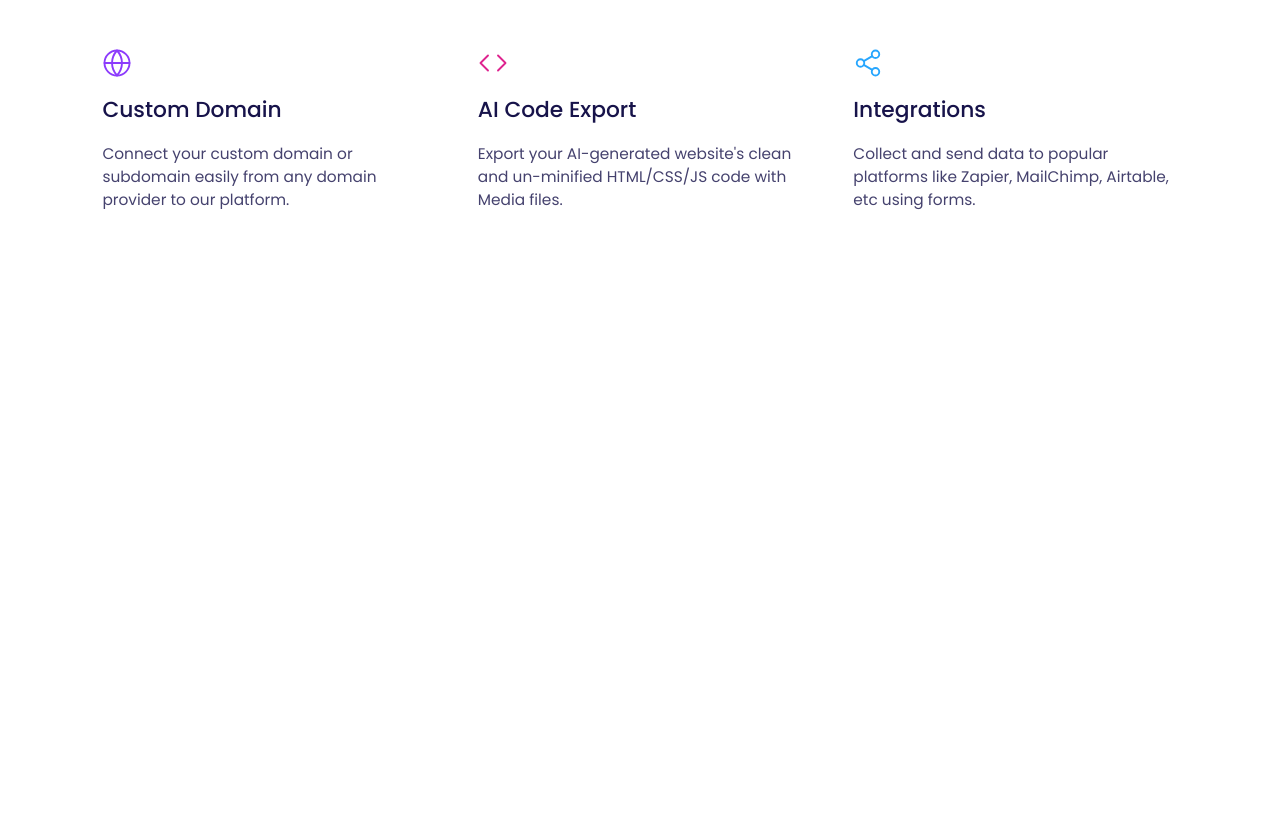
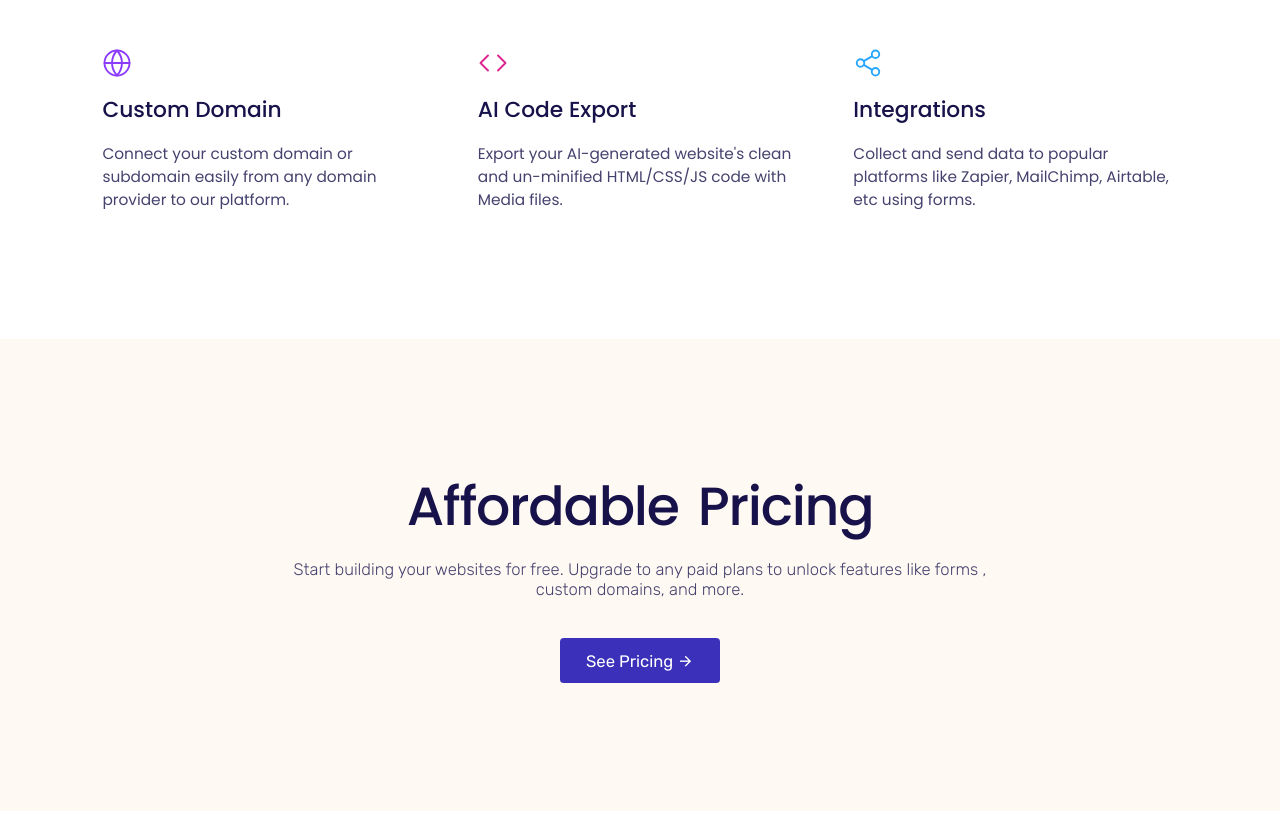
Before and after one commit to adibzamanbd/dorik-ai, a plain HTML site: page index.html in a window 1280 px wide. Shown: the part 6984-7798 px from the top of the page. Before the commit the page ends 7220 px from the top, so only its background shows below. Drawn offline with nearby package versions, Linux system fonts and the light colour scheme.

Commit message:
pricing section added

```diff
--- a/assets/css/style.css
+++ b/assets/css/style.css
@@ -1033,9 +1033,10 @@ main {
   display: grid;
   grid-template-columns: repeat(3, 1fr);
   gap: 4vw;
+  margin-bottom: 8vw;
 }
 /* features box start */
-.feature-box{
+.feature-box {
   width: 100%;
   height: 100%;
   background-color: #ffffff;
@@ -1045,14 +1046,57 @@ main {
   justify-content: center;
   gap: 1.2vw;
 }
-.feature-box h2{
+.feature-box h2 {
   font-size: 1.7vw;
   font-weight: 500;
   color: #17134a;
 }
-.feature-box p{
+.feature-box p {
   font-size: 1.2vw;
   font-weight: 400;
   color: #45426e;
+}
+/* pricing section start */
+.pricing {
+  width: 100%;
+  height: 100%;
+  background-color: #fff9f3;
+  padding: 2vw 8%;
+  margin-bottom: 8vw;
+}
+/* pricing container start */
+.pricing-cont {
+  padding: 8vw 3vw;
+  display: flex;
+  align-items: center;
+  justify-content: center;
+  flex-direction: column;
+  gap: 1vw;
+}
+.pricing-cont h1 {
+  font-size: 4.2vw;
+  font-weight: 500;
+  word-spacing: 0.5vw;
+  letter-spacing: -0.1vw;
+  color: #17134a;
+}
+.pricing-cont p {
+  font-size: 1.3vw;
+  font-weight: 300;
+  text-align: center;
+  color: #45426e;
+  font-family: "Rubik", sans-serif;
+  margin-bottom: 2vw;
+}
+.pricing-cont a {
+  background-color: #3a30ba;
+  color: #ffffff;
+  padding: 1vw 2vw;
+  font-size: 1.3vw;
+  border-radius: 0.3vw;
 
+  transition: all 0.3s ease;
 }
+.pricing-cont a:hover {
+  background-color: #17134a;
+}
--- a/index.html
+++ b/index.html
@@ -1236,5 +1236,20 @@
         </div>
       </div>
     </section>
+    <!-- pricing section start  -->
+    <section class="pricing">
+      <!-- pricing container start  -->
+      <div class="pricing-cont">
+        <h1>Affordable Pricing</h1>
+        <p>
+          Start building your websites for free. Upgrade to any paid plans to
+          unlock features like forms , <br />custom domains, and more.
+        </p>
+        <a href="#"
+          >See Pricing
+          <i class="ri-arrow-right-line"></i>
+        </a>
+      </div>
+    </section>
   </body>
 </html>
```
Lines whose indentation alone changed are shown as unchanged.
